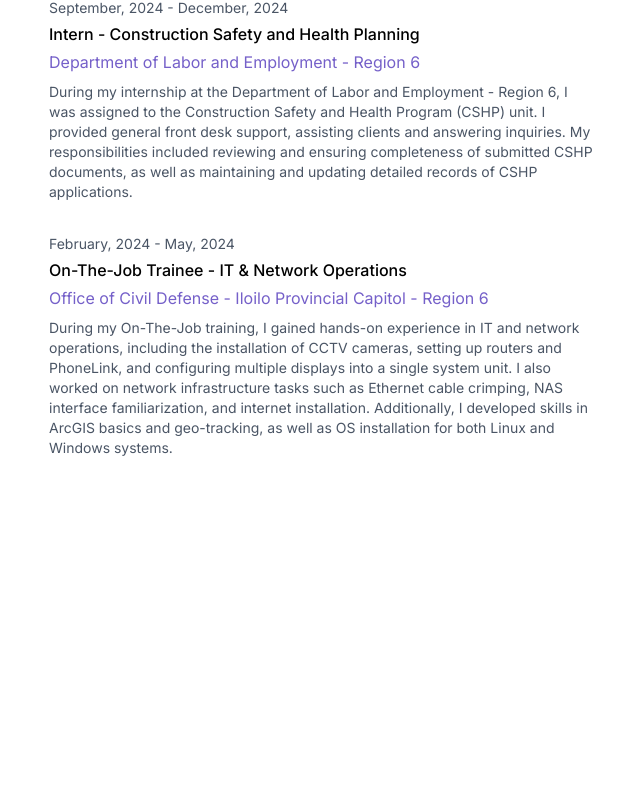
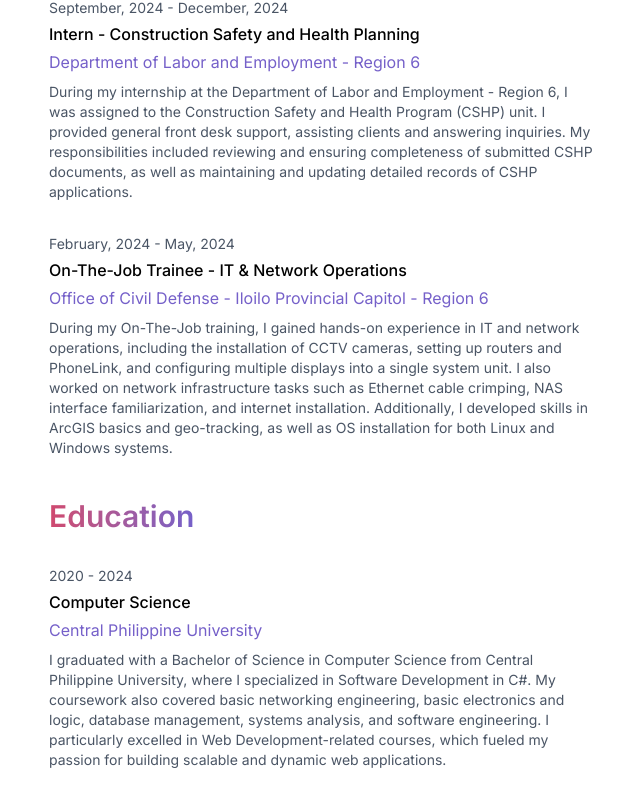
Before and after one commit to nnneninl/my-portfolio, a Next.js app: page / in a window 1280 px wide. Shown: the part 802-1608 px from the top of the page, without its empty margins (319-959 px from the left). Before the commit the page ends 1340 px from the top, so only its background shows below. Built offline with nearby package versions, Linux system fonts and the light colour scheme.

Commit message:
feat: add `Education` section

```diff
--- a/src/app/page.tsx
+++ b/src/app/page.tsx
@@ -168,6 +168,41 @@
               </p>
             </div>
           </motion.section>
+
+          <motion.section
+            initial={{ opacity: 0, y: 100 }}
+            animate={{ opacity: 1, y: 0 }}
+            transition={{ duration: 0.8 }}
+            className="space-y-8"
+            id="education"
+          >
+            <h2 className="text-3xl font-semibold bg-gradient-to-r from-[#d0486e] to-[#7560c9] bg-clip-text text-transparent inline-block">
+              Education
+            </h2>
+
+            <div className="space-y-2">
+              <div className="flex items-center justify-between">
+                <div className="space-y-1">
+                  <p className="text-gray-600 dark:text-gray-400 text-sm">
+                    2020 - 2024
+                  </p>
+                  <p className="font-medium">Computer Science</p>
+                  <p className="text-[#7560c9]">
+                    Central Philippine University
+                  </p>
+                </div>
+              </div>
+              <p className="text-gray-600 dark:text-gray-400 text-sm">
+                I graduated with a Bachelor of Science in Computer Science from
+                Central Philippine University, where I specialized in Software
+                Development in C#. My coursework also covered basic networking
+                engineering, basic electronics and logic, database management,
+                systems analysis, and software engineering. I particularly
+                excelled in Web Development-related courses, which fueled my
+                passion for building scalable and dynamic web applications.
+              </p>
+            </div>
+          </motion.section>
         </main>
       </div>
     </div>
```
